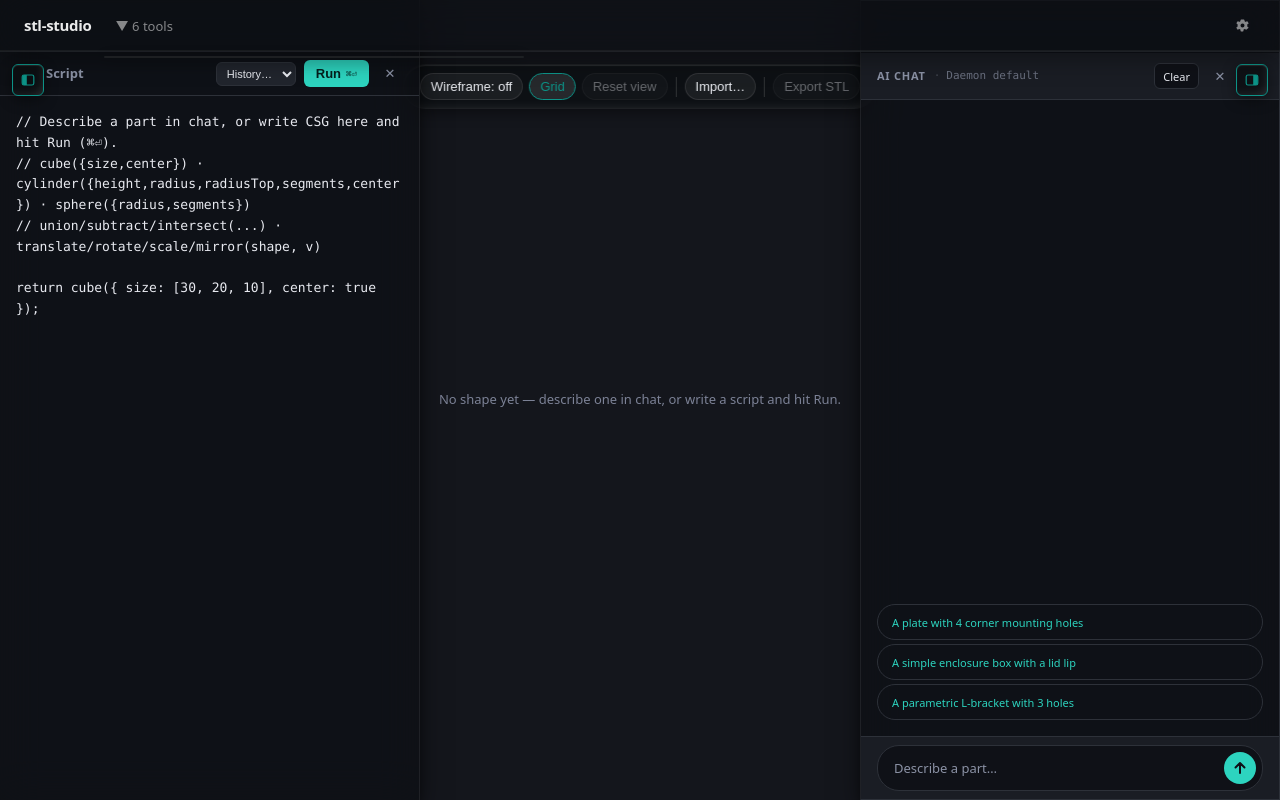
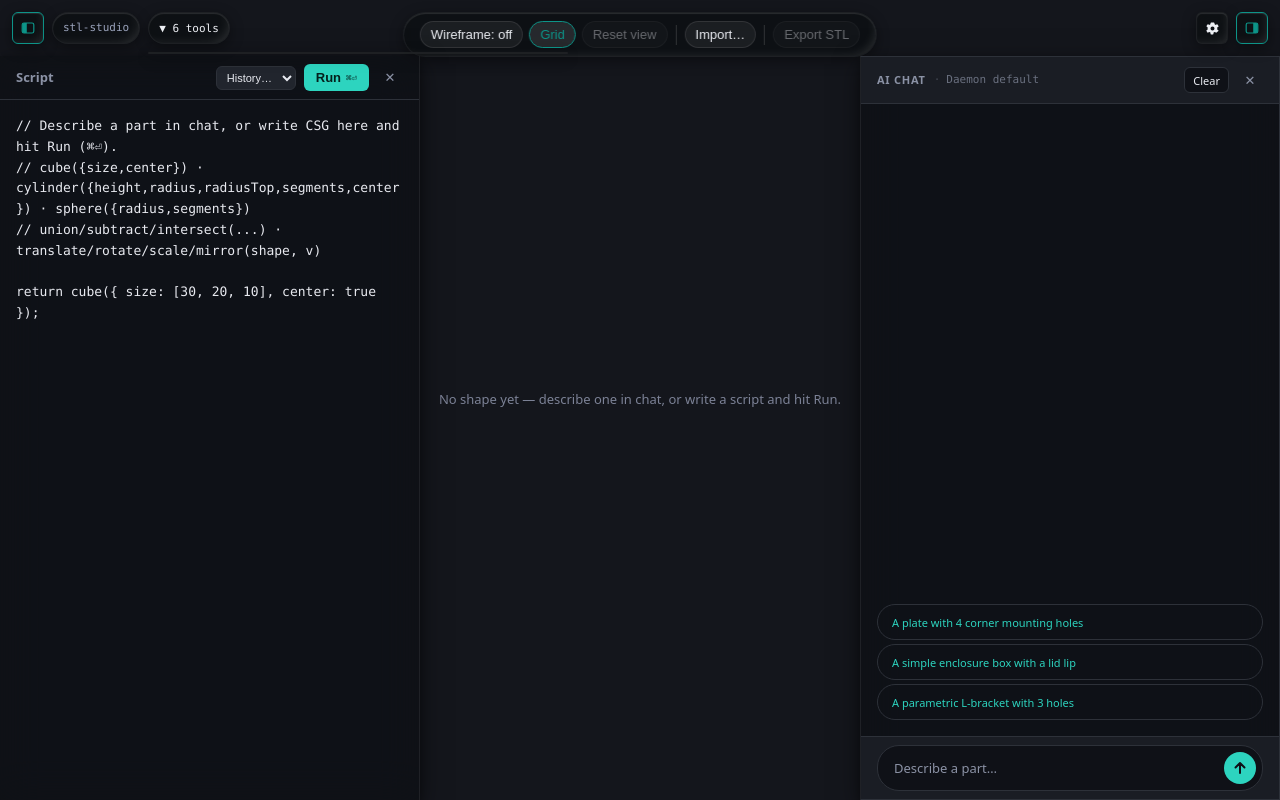
Before and after one commit to jonasneves/stl-webmcp, a plain HTML site: page docs/index.html in a window 1280 px wide. Drawn offline with nearby package versions, Linux system fonts and the light colour scheme.

Commit message:
Replace the header bar with floating HUD pill clusters
No full-width chrome left: title/tools and settings/panel-toggles live in
two corner glass-pill clusters over the canvas, panels start below the
HUD row, viewport toolbar wraps clear of the clusters at mid widths,
tools dropdown clamps inside narrow viewports, safe-area insets applied.

Co-Authored-By: Claude Fable 5 <noreply@anthropic.com>

```diff
--- a/docs/cad.css
+++ b/docs/cad.css
@@ -1,14 +1,16 @@
 /* stl-studio layout: the canvas always fills every pixel of the window —
- * the header is a floating glass overlay (position:fixed), not a grid row
- * that reserves space, and the script editor / chat panels are floating
- * overlays docked left/right beneath it, each independently toggleable, so
- * opening/closing them never reflows the viewport. Pairs with app.css
- * (tokens, header, settings, dialogs) and chat.css (chat surface +
- * component styles) — both loaded unmodified from webmcp. This file
- * overrides their GRID layout (header/tools/source/work/chat rows) with a
- * single full-bleed content area, takes the header out of grid flow
- * entirely, and repositions .tools-panel / .chat-panel / .settings-popover
- * as glass overlays to match — inspired by termd's frosted-glass chrome
+ * there is no header bar at all. Every control is a small glass pill,
+ * fixed-positioned directly over the canvas in one of two HUD clusters
+ * pinned to the top corners (.hud-left / .hud-right); the script editor /
+ * chat panels are floating overlays docked left/right, each independently
+ * toggleable, so opening/closing them never reflows the viewport. Pairs
+ * with app.css (tokens, header, settings, dialogs) and chat.css (chat
+ * surface + component styles) — both loaded unmodified from webmcp. This
+ * file overrides their GRID layout (header/tools/source/work/chat rows)
+ * with a single full-bleed content area — app.css/chat.css's `header`
+ * selectors simply no longer match anything — and repositions
+ * .tools-panel / .chat-panel / .settings-popover as glass overlays to
+ * match — inspired by termd's frosted-glass chrome
  * (../termd/web/styles.css), since the WebGL scene behind everything is
  * always dark regardless of theme.
  *
@@ -42,35 +44,41 @@ body {
 }
 main { grid-area: work; min-height: 0; position: relative; overflow: hidden; }
 
-/* ---------- Header: floating glass overlay, not a grid row ----------
- * position:fixed removes it from grid flow entirely (out-of-flow children
- * aren't grid items), so `main` gets the full 100dvh automatically — no
- * header-height math needed anywhere else. Both theme branches already
- * render header text as light-on-dark (app.css hardcodes white-ish text
- * for the light theme's header, since it was always a dark bar) so
- * committing the background itself to dark glass in both themes needs no
- * text/token overrides here — see the dark-glass freeze further down for
- * the panels where that isn't already true. */
-header {
+/* ---------- HUD corner clusters ----------
+ * No header bar: the two toggle buttons, the wordmark, the tools dropdown
+ * trigger and the settings gear are each their own small glass pill,
+ * floating directly over the canvas. .hud is a plain fixed-position flex
+ * row — it carries no background of its own, only layout — so the row
+ * reads as loose chrome rather than a bar; each pill inside gets its own
+ * glass treatment below. Mirrors the .edge-toggle recipe already used for
+ * the two panel toggles. z-index 30 keeps every pill above the panels
+ * (z-index 20) and the tools/settings dropdowns anchored to them.
+ *
+ * env(safe-area-inset-*) padding keeps the pills clear of a device notch
+ * in landscape (iPhone-class devices); the fallback 0px makes this a
+ * no-op everywhere else. */
+.hud {
   position: fixed;
-  top: 0;
-  left: 0;
-  right: 0;
+  top: calc(12px + env(safe-area-inset-top, 0px));
   z-index: 30;
-  background: var(--glass-veil);
-  backdrop-filter: blur(20px) var(--glass-sat);
-  -webkit-backdrop-filter: blur(20px) var(--glass-sat);
-  border-bottom: var(--glass-hairline);
-  box-shadow: inset 0 -1px 0 rgba(255, 255, 255, .05), 0 8px 24px rgba(0, 0, 0, .35);
+  display: flex;
+  align-items: center;
+  gap: 8px;
 }
-/* Same values, repeated at matching specificity: app.css's own
- * `html[data-theme="dark"] header` rule (0,1,2) outranks a bare `header`
- * selector, so the override needs a same-shape selector to win the
- * cascade rather than relying on source order alone. */
-html[data-theme="dark"] header {
-  background: var(--glass-veil);
-  border-bottom: var(--glass-hairline);
-  box-shadow: inset 0 -1px 0 rgba(255, 255, 255, .05), 0 8px 24px rgba(0, 0, 0, .35);
+.hud-left { left: calc(12px + env(safe-area-inset-left, 0px)); }
+.hud-right { right: calc(12px + env(safe-area-inset-right, 0px)); }
+
+/* Shared glass-pill base, reusing the recipe's custom properties — only
+ * shape/size/color differ per control below. */
+.edge-toggle,
+.settings-btn,
+.tools-toggle,
+.hud .home-link {
+  background: var(--glass-veil-dense);
+  backdrop-filter: blur(14px) var(--glass-sat);
+  -webkit-backdrop-filter: blur(14px) var(--glass-sat);
+  border: var(--glass-hairline);
+  box-shadow: var(--glass-rim);
 }
 
 /* ---------- Full-bleed viewport ---------- */
@@ -97,11 +105,20 @@ html[data-theme="dark"] header {
  * open. Centering keeps it in the gap between the two, visible regardless
  * of which panels are open.
  *
- * top:64px (header's 52px + a 12px gap) keeps it — and the edge toggles,
- * which share that offset — clear of the floating header above. */
+ * top:12px matches the HUD clusters' own offset. On wide viewports the gap
+ * between the two clusters is wide enough that a centered tray never
+ * touches them, but at mid widths (roughly 900–1300px, before the
+ * narrow-viewport media query below takes over) the gap narrows enough
+ * that it can — max-width caps the tray so it wraps to a second row
+ * (flex-wrap, already set) instead of spilling under a cluster. The
+ * subtracted 520px is 2× the wider (left) cluster's worst-case footprint
+ * — offset + edge-toggle + wordmark pill + tools-toggle pill (which can
+ * grow with a 2-digit tool count) + gaps — plus a small safety margin, so
+ * a centered tray of that max-width never reaches either cluster even
+ * though only the left one is actually that wide. */
 .viewport-toolbar {
   position: absolute;
-  top: 64px;
+  top: 12px;
   left: 50%;
   transform: translateX(-50%);
   z-index: 5;
@@ -110,6 +127,7 @@ html[data-theme="dark"] header {
   justify-content: center;
   gap: 6px;
   flex-wrap: wrap;
+  max-width: calc(100vw - 520px);
   padding: var(--space-sm) var(--space-md);
   background: var(--glass-veil-dense);
   backdrop-filter: blur(14px) var(--glass-sat);
@@ -262,24 +280,25 @@ body:has(.chat-panel[data-open="true"]) .vp-report {
  * display:none) keeps the slide-out transition and means the canvas's own
  * size is never affected by panel state.
  *
- * top:0, not top:52px: the panel's own glass now runs the full viewport
- * height, continuing underneath the floating header (z-index 30 > 20)
- * rather than stopping at its bottom edge — "the glass shows canvas
- * through everywhere" the brief asked for. padding-top:52px pushes the
- * panel's actual content (editor-toolbar / chat-header and everything
- * below) down to the exact spot it already occupied under the old
- * top:52px layout, so nothing before this line needed to move — only the
- * translucent backdrop above it got taller. */
+ * top:56px, not 0: a horizontal clearance on .editor-toolbar/.chat-header
+ * (padding-left/right for the HUD cluster's width) was tried first and
+ * doesn't work — both the toolbar and the HUD row want that same top
+ * strip, and a panel's own toolbar wrapping/truncating under an opaque
+ * pill reads as broken, not layered. Moving the whole panel down instead
+ * is a geometry fix, not a padding one: 56px = the HUD row's own bottom
+ * edge (12px top offset + 32px pill height) plus a 12px gap, so the strip
+ * above every panel is bare canvas — glass over the scene, same as
+ * everywhere else — and the panel's toolbar never shares a row with the
+ * clusters at all. */
 .editor-pane,
 .chat-panel {
   position: fixed;
-  top: 0;
+  top: 56px;
   bottom: 0;
   z-index: 20;
   width: min(420px, 92vw);
   display: flex;
   flex-direction: column;
-  padding-top: 52px; /* header height */
   background: var(--glass-veil);
   backdrop-filter: blur(20px) var(--glass-sat);
   -webkit-backdrop-filter: blur(20px) var(--glass-sat);
@@ -308,40 +327,94 @@ body:has(.chat-panel[data-open="true"]) .vp-report {
    * the chat panel is open) rather than the desktop calc() above, which
    * would base the offset on a width the panel no longer actually has. */
   body:has(.chat-panel[data-open="true"]) .vp-report { right: 10px; }
+  /* Below ~900px there isn't reliably enough gap between the two HUD
+   * clusters for a centered tray to sit in their row without touching
+   * one — shift it down to clear both instead of trying to shrink it
+   * further (it already wraps at its own narrowest). 56px = cluster
+   * bottom edge (12px top + 32px pill) + a 12px gap — the same offset
+   * the panels above now use, for the same reason. max-width:none: the
+   * mid-width collision guard above is for the top:12px row only; once
+   * the tray has moved below the clusters there's nothing to collide
+   * with, so let it use the full centering/wrap behavior it always had. */
+  .viewport-toolbar { top: 56px; max-width: none; }
 }
 
 /* ---------- Edge toggle buttons ----------
- * Icon-button pair pinned to the canvas's top corners, always visible over
- * it — clicking one slides its panel in/out. The icon itself is fixed per
+ * Icon-button pair, one per HUD cluster (.hud-left / .hud-right) —
+ * clicking one slides its panel in/out. The icon itself is fixed per
  * button (which side it controls); .on marks the panel's current open
- * state via color rather than swapping glyphs. z-index above the panels
- * so the button stays reachable even once its panel is open alongside it. */
+ * state via color rather than swapping glyphs. Sizing/glass background
+ * come from the shared rule above this file's HUD section; position comes
+ * from the .hud flex row it now lives in, not from the button itself. */
 
 .edge-toggle {
-  position: fixed;
-  top: 64px;
-  z-index: 25;
   width: 32px;
   height: 32px;
   display: flex;
   align-items: center;
   justify-content: center;
-  background: var(--glass-veil-dense);
-  backdrop-filter: blur(14px) var(--glass-sat);
-  -webkit-backdrop-filter: blur(14px) var(--glass-sat);
   color: #eceef3;
-  border: var(--glass-hairline);
   border-radius: var(--radius-sm);
   cursor: pointer;
   padding: 0;
-  box-shadow: var(--glass-rim);
+  flex-shrink: 0;
 }
 .edge-toggle:hover { background: rgba(45, 51, 68, .95); color: var(--accent); border-color: var(--accent); }
 .edge-toggle:focus-visible { outline: 2px solid var(--accent); outline-offset: 1px; }
 .edge-toggle.on { color: var(--accent); border-color: var(--accent); }
 
-.edge-toggle-left { left: 12px; }
-.edge-toggle-right { right: 12px; }
+/* ---------- HUD cluster: wordmark, tools trigger, settings gear ----------
+ * The other three pills in the HUD row — text-bearing, so a full pill
+ * radius (999px) instead of the icon buttons' rounded square. Same glass
+ * background as .edge-toggle (shared rule above); only shape/color/type
+ * differ here. */
+
+.hud .home-link {
+  display: flex;
+  align-items: center;
+  height: 32px;
+  padding: 0 10px;
+  font-family: var(--mono);
+  font-size: var(--text-xs);
+  color: #9aa3bb;
+  border-radius: 999px;
+  white-space: nowrap;
+  flex-shrink: 0;
+}
+.hud .home-link:hover { color: var(--accent); border-color: var(--accent); text-decoration: none; }
+.hud .home-link:focus-visible { outline: 2px solid var(--accent); outline-offset: 2px; }
+
+.tools-toggle {
+  height: 32px;
+  min-height: 0;
+  display: flex;
+  align-items: center;
+  padding: 0 10px;
+  font-family: var(--mono);
+  font-size: var(--text-xs);
+  color: #eceef3;
+  border-radius: 999px;
+  cursor: pointer;
+  white-space: nowrap;
+  flex-shrink: 0;
+}
+.tools-toggle:hover { color: var(--accent); border-color: var(--accent); }
+.tools-toggle:focus-visible { outline: 2px solid var(--accent); outline-offset: 2px; }
+.tools-toggle[aria-expanded="true"] { color: var(--accent); border-color: var(--accent); }
+
+.settings-btn {
+  width: 32px;
+  height: 32px;
+  border-radius: var(--radius-sm);
+  color: #eceef3;
+  flex-shrink: 0;
+}
+.settings-btn:hover, .settings-btn[aria-expanded="true"] {
+  background: rgba(45, 51, 68, .95);
+  border-color: var(--accent);
+  color: var(--accent);
+}
+.settings-btn:focus-visible { outline: 2px solid var(--accent); outline-offset: 1px; }
 
 /* ---------- Editor pane internals ---------- */
 
@@ -350,16 +423,14 @@ body:has(.chat-panel[data-open="true"]) .vp-report {
   align-items: center;
   gap: var(--space-sm);
   padding: var(--space-sm) var(--space-md);
-  /* Clearance for .edge-toggle-left, which floats fixed at the same
-   * top-left corner (outside this panel) rather than inline with this
-   * toolbar's own content. */
-  padding-left: 46px;
   border-bottom: 1px solid var(--border);
   flex-shrink: 0;
 }
 
-/* Same clearance on the chat side, for .edge-toggle-right. */
-.chat-header { padding-right: 46px; }
+/* No .chat-header override here any more — the panel now starts below
+ * the HUD row (top:56px above), so its own toolbar never shares a row
+ * with .hud-right and needs no horizontal clearance for it. Falls back
+ * to chat.css's own padding: 10px var(--space-md). */
 .editor-title { font-weight: 600; font-size: var(--text-sm); color: var(--text-muted); flex: 1; }
 .editor-history {
   font-size: var(--text-xs);
@@ -436,9 +507,10 @@ body:has(.chat-panel[data-open="true"]) .vp-report {
  * Same wrapper pattern as .settings-wrap/.settings-popover (chat.css) — a
  * position:relative wrapper around just the trigger button, with the panel
  * absolutely positioned under IT, not at some hardcoded viewport offset.
- * Anchoring here is also what keeps this panel clear of .edge-toggle-left:
- * the trigger sits to the right of the "stl-studio" title, past where that
- * button lives, so a panel anchored to the trigger never lands on top of it. */
+ * Anchoring here is also what keeps this panel clear of the left edge
+ * toggle: the trigger sits to the right of it (and the wordmark) in the
+ * .hud-left row, so a panel anchored to the trigger never lands on top of
+ * either. */
 
 .tools-wrap { position: relative; }
 
@@ -466,6 +538,31 @@ body:has(.chat-panel[data-open="true"]) .vp-report {
   border-bottom-color: rgba(255, 255, 255, .07);
 }
 
+@media (max-width: 900px) {
+  /* #tools-panel is anchored (position:absolute, left:0) to its trigger
+   * inside .hud-left, which is no longer near the viewport's left edge —
+   * a rightward-expanding min(420px, 90vw) dropdown can run off the
+   * right edge of a narrow viewport. Below the same breakpoint the rest
+   * of the narrow-mode chrome uses, drop the trigger-relative anchor for
+   * a viewport-relative one: position:fixed pins it to the viewport
+   * itself (no ancestor here has a transform, so :fixed's containing
+   * block is the viewport, not .tools-wrap), spanning edge-to-edge with
+   * the same 12px margin and 56px top offset as the panels, so it can
+   * never overflow either edge regardless of the trigger's own position.
+   * (This block has to come after the base .tools-panel rule above, not
+   * next to the other narrow-width overrides earlier in the file — same
+   * specificity, so source order decides, and the base rule would
+   * otherwise win at every width.) */
+  .tools-panel {
+    position: fixed;
+    top: 56px;
+    left: 12px;
+    right: 12px;
+    width: auto;
+    max-width: none;
+  }
+}
+
 /* ---------- settings popover ----------
  * Styled in chat.css as a plain var(--surface) card; overridden here to
  * match the rest of the floating chrome. Text/border/shadow tokens inside
@@ -483,10 +580,10 @@ body:has(.chat-panel[data-open="true"]) .vp-report {
  * directly on raw canvas/WebGL noise — bump every glass surface to a
  * near-solid dark fill instead. Layered on the same selectors regardless
  * of theme (the dark-glass freeze already made the light-theme tokens
- * irrelevant inside these panels), plus the two theme-scoped header rules. */
+ * irrelevant inside these panels). No header to list any more — every HUD
+ * pill (edge toggles, wordmark, tools trigger, settings gear) is its own
+ * small glass surface now, grouped with the other small chrome below. */
 @supports not ((backdrop-filter: blur(1px)) or (-webkit-backdrop-filter: blur(1px))) {
-  header,
-  html[data-theme="dark"] header,
   .editor-pane,
   .chat-panel,
   .tools-panel,
@@ -496,6 +593,9 @@ body:has(.chat-panel[data-open="true"]) .vp-report {
   .viewport-toolbar,
   .vp-report,
   .edge-toggle,
+  .hud .home-link,
+  .tools-toggle,
+  .settings-btn,
   .drop-indicator,
   .drop-indicator-label {
     background: rgba(13, 15, 18, .94);
@@ -504,8 +604,6 @@ body:has(.chat-panel[data-open="true"]) .vp-report {
 }
 
 @media (prefers-reduced-transparency: reduce), (prefers-contrast: more), (forced-colors: active) {
-  header,
-  html[data-theme="dark"] header,
   .editor-pane,
   .chat-panel,
   .tools-panel,
@@ -517,6 +615,9 @@ body:has(.chat-panel[data-open="true"]) .vp-report {
   .viewport-toolbar,
   .vp-report,
   .edge-toggle,
+  .hud .home-link,
+  .tools-toggle,
+  .settings-btn,
   .drop-indicator,
   .drop-indicator-label {
     background: rgba(13, 15, 18, .94);
--- a/docs/index.html
+++ b/docs/index.html
@@ -17,16 +17,25 @@
 </head>
 <body>
   <div class="main-column">
-    <header>
-      <div class="header-left">
-        <h1><a class="home-link" href="../">stl-studio</a></h1>
-        <div class="tools-wrap">
-          <button class="tools-toggle" id="tools-toggle" aria-expanded="false" aria-controls="tools-panel">&#9660; tools</button>
-          <div class="tools-panel" id="tools-panel" data-collapsed="true">
-            <div class="tools-panel-inner" id="tools-panel-inner"></div>
-          </div>
+    <div class="hud hud-left">
+      <button id="panel-toggle-left" class="edge-toggle" type="button"
+        aria-expanded="true" aria-controls="editor-pane" title="Toggle script panel">
+        <svg width="16" height="16" viewBox="0 0 20 20" fill="none" aria-hidden="true">
+          <defs><clipPath id="clip-toggle-left-hud"><rect x="2.75" y="3.75" width="14.5" height="12.5" rx="2.25"/></clipPath></defs>
+          <rect x="2.75" y="3.75" width="14.5" height="12.5" rx="2.25" stroke="currentColor" stroke-width="1.5"/>
+          <rect x="2.75" y="3.75" width="5.75" height="12.5" fill="currentColor" clip-path="url(#clip-toggle-left-hud)"/>
+        </svg>
+      </button>
+      <a class="home-link" href="../">stl-studio</a>
+      <div class="tools-wrap">
+        <button class="tools-toggle" id="tools-toggle" aria-expanded="false" aria-controls="tools-panel">&#9660; tools</button>
+        <div class="tools-panel" id="tools-panel" data-collapsed="true">
+          <div class="tools-panel-inner" id="tools-panel-inner"></div>
         </div>
       </div>
+    </div>
+
+    <div class="hud hud-right">
       <div class="settings-wrap">
         <button class="settings-btn" id="settings-btn" aria-label="Settings" aria-expanded="false" aria-controls="settings-popover" title="Settings">
           <svg width="15" height="15" viewBox="0 0 15 15" fill="none" aria-hidden="true">
@@ -57,7 +66,15 @@
           </div>
         </div>
       </div>
-    </header>
+      <button id="panel-toggle-right" class="edge-toggle" type="button"
+        aria-expanded="true" aria-controls="chat-panel-el" title="Toggle chat panel">
+        <svg width="16" height="16" viewBox="0 0 20 20" fill="none" aria-hidden="true">
+          <defs><clipPath id="clip-toggle-right-hud"><rect x="2.75" y="3.75" width="14.5" height="12.5" rx="2.25"/></clipPath></defs>
+          <rect x="2.75" y="3.75" width="14.5" height="12.5" rx="2.25" stroke="currentColor" stroke-width="1.5"/>
+          <rect x="11.5" y="3.75" width="5.75" height="12.5" fill="currentColor" clip-path="url(#clip-toggle-right-hud)"/>
+        </svg>
+      </button>
+    </div>
 
     <main>
       <section class="viewport-pane">
@@ -78,15 +95,6 @@
     </main>
   </div>
 
-  <button id="panel-toggle-left" class="edge-toggle edge-toggle-left" type="button"
-    aria-expanded="true" aria-controls="editor-pane" title="Toggle script panel">
-    <svg width="16" height="16" viewBox="0 0 20 20" fill="none" aria-hidden="true">
-      <defs><clipPath id="clip-toggle-left"><rect x="2.75" y="3.75" width="14.5" height="12.5" rx="2.25"/></clipPath></defs>
-      <rect x="2.75" y="3.75" width="14.5" height="12.5" rx="2.25" stroke="currentColor" stroke-width="1.5"/>
-      <rect x="2.75" y="3.75" width="5.75" height="12.5" fill="currentColor" clip-path="url(#clip-toggle-left)"/>
-    </svg>
-  </button>
-
   <aside class="editor-pane" id="editor-pane" data-open="true">
     <div class="editor-toolbar">
       <span class="editor-title">Script</span>
@@ -100,15 +108,6 @@
       aria-label="CSG script"></textarea>
     <div id="editor-status" class="editor-status" role="status"></div>
   </aside>
-
-  <button id="panel-toggle-right" class="edge-toggle edge-toggle-right" type="button"
-    aria-expanded="true" aria-controls="chat-panel-el" title="Toggle chat panel">
-    <svg width="16" height="16" viewBox="0 0 20 20" fill="none" aria-hidden="true">
-      <defs><clipPath id="clip-toggle-right"><rect x="2.75" y="3.75" width="14.5" height="12.5" rx="2.25"/></clipPath></defs>
-      <rect x="2.75" y="3.75" width="14.5" height="12.5" rx="2.25" stroke="currentColor" stroke-width="1.5"/>
-      <rect x="11.5" y="3.75" width="5.75" height="12.5" fill="currentColor" clip-path="url(#clip-toggle-right)"/>
-    </svg>
-  </button>
 
   <aside class="chat-panel" id="chat-panel-el" data-open="true">
     <div class="chat-header">
```
